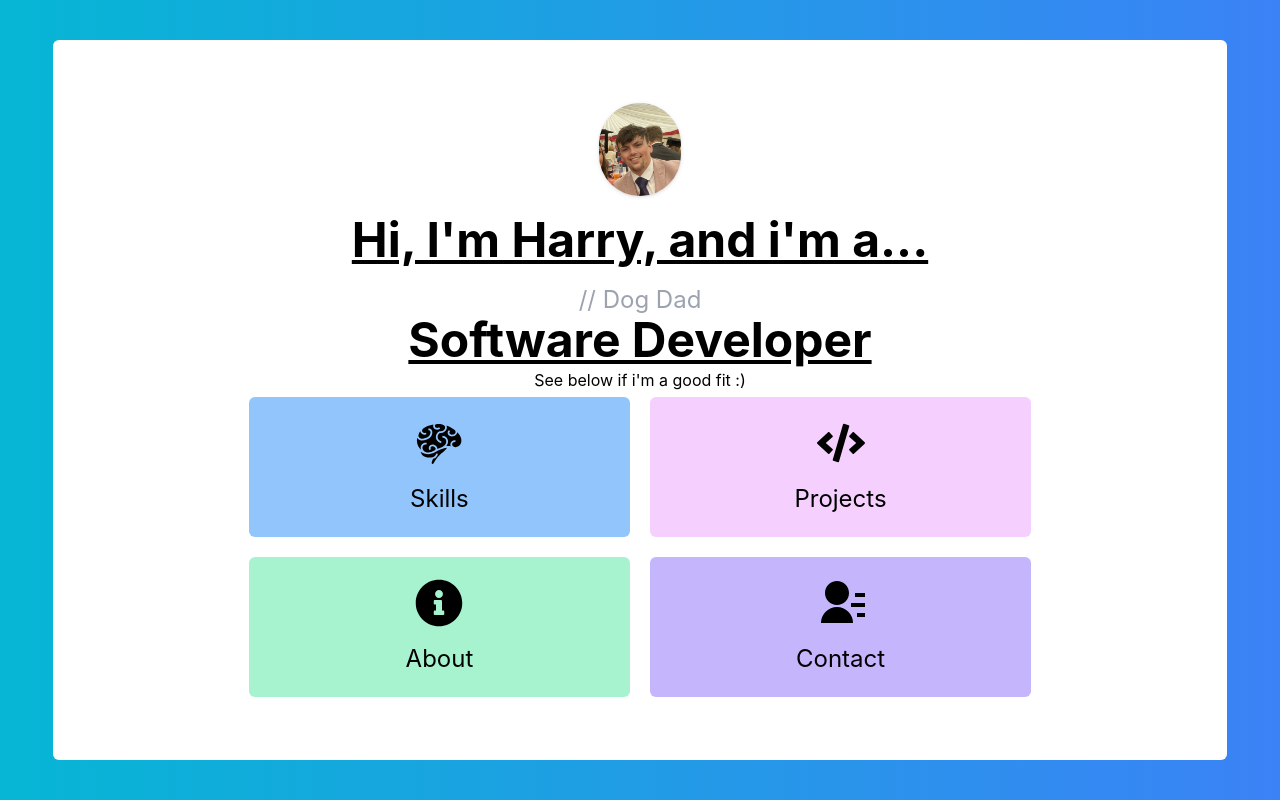
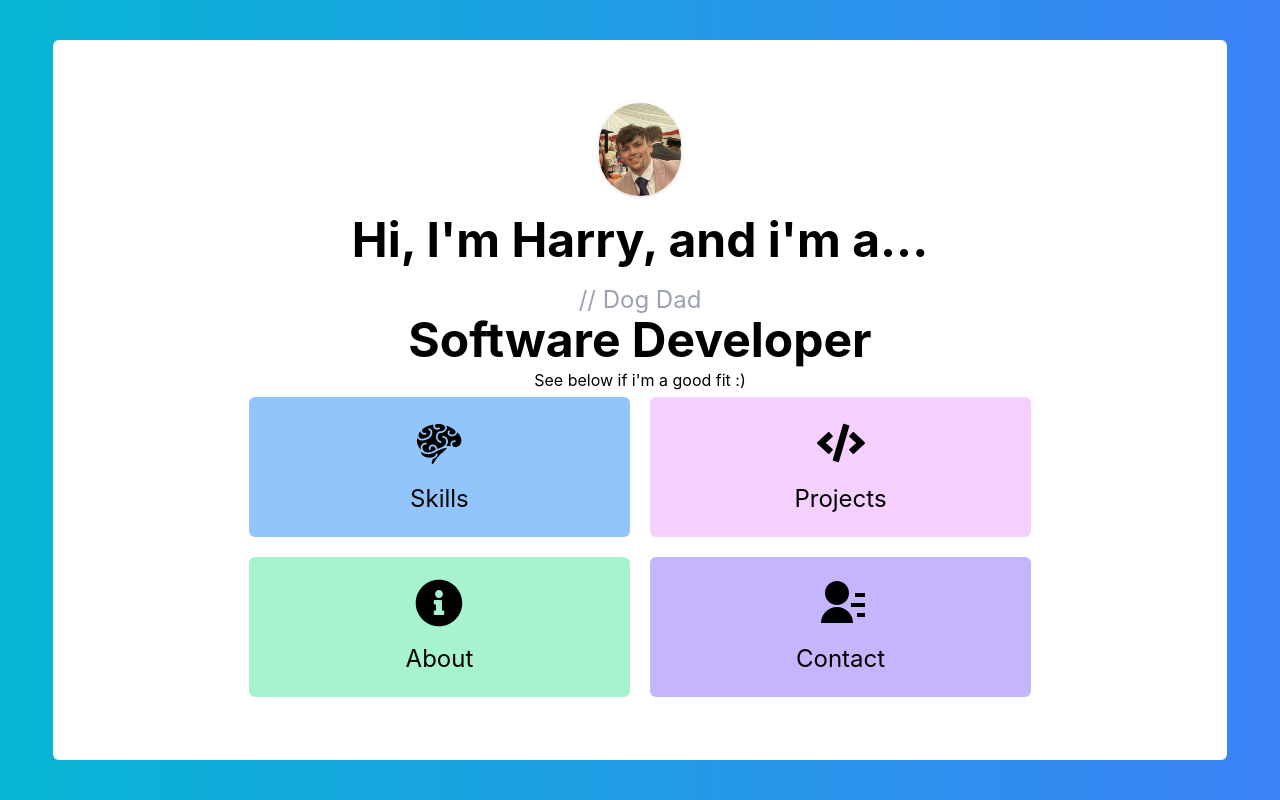
Before and after one commit to Hazbob/react-portfolio, a React (Vite) app: page / in a window 1280 px wide. Built offline with nearby package versions, Linux system fonts and the light colour scheme.

Commit message:
styling changes

```diff
--- a/src/components/Header.jsx
+++ b/src/components/Header.jsx
@@ -1,19 +1,24 @@
-
-import Harry from "../assets/harry.jpg"
+import Harry from "../assets/harry.jpg";
 export default function Header() {
   return (
     <header className="flex flex-col mx-auto w-5/6 items-center ">
-        <img className={"w-1/2 rounded-full drop-shadow  md:top-0 md right-0  md:w-1/12"} src={Harry} alt="image of me"/>
-      <h2 className="text-2xl  xl:text-5xl font-bold underline xl:my-5">
+      <img
+        className={
+          "w-1/2 rounded-full drop-shadow  md:top-0 md right-0  md:w-1/12"
+        }
+        src={Harry}
+        alt="image of me"
+      />
+      <h2 className="text-2xl  xl:text-5xl font-bold  xl:my-5">
         Hi, I'm Harry, and i'm a...
       </h2>
       <p className=" text-2xl flex justify-center items-center text-gray-400">
         // Dog Dad
       </p>
-      <h1 className="text-2xl  xl:text-5xl font-bold underline xl:my-5x">
+      <h1 className="text-2xl  xl:text-5xl font-bold  xl:my-5x">
         Software Developer
       </h1>
-        <p className="my-1">See below if i'm a good fit :)</p>
+      <p className="my-1">See below if i'm a good fit :)</p>
     </header>
   );
 }
--- a/src/components/ProjectCards/SkyeNewsFE.jsx
+++ b/src/components/ProjectCards/SkyeNewsFE.jsx
@@ -41,6 +41,7 @@ export default function SkyeNewsFE() {
             </li>
           </ul>
           <img
+            loading={"lazy"}
             className={"w-10/12 mx-auto"}
             src={skye}
             alt="screenshot of Skye News Homepage"
@@ -125,8 +126,8 @@ export default function SkyeNewsFE() {
               </Group>
             </section>
           </div>
-          <div className={"w-100% md:flex "}>
-            <div className={"flex-grow"}>
+          <div className={"w-100% md:flex bg-lime-100 "}>
+            <div className={"w-1/2"}>
               <h2 className={"font-bold"}>Features:</h2>
               <ol className={"bg-lime-100 flex-col flex gap-4 "}>
                 <li>
--- a/src/components/ProjectCards/TrippyCard.jsx
+++ b/src/components/ProjectCards/TrippyCard.jsx
@@ -140,8 +140,8 @@ export default function TrippyCard() {
               </Group>
             </section>
           </div>
-          <div className={"w-100% md:flex "}>
-            <div className={"flex-grow"}>
+          <div className={"w-100% md:flex bg-lime-100 "}>
+            <div className={"w-1/2"}>
               <h2 className={"font-bold"}>Features:</h2>
               <ol className={"bg-lime-100 flex-col flex gap-4 "}>
                 <li>
```
